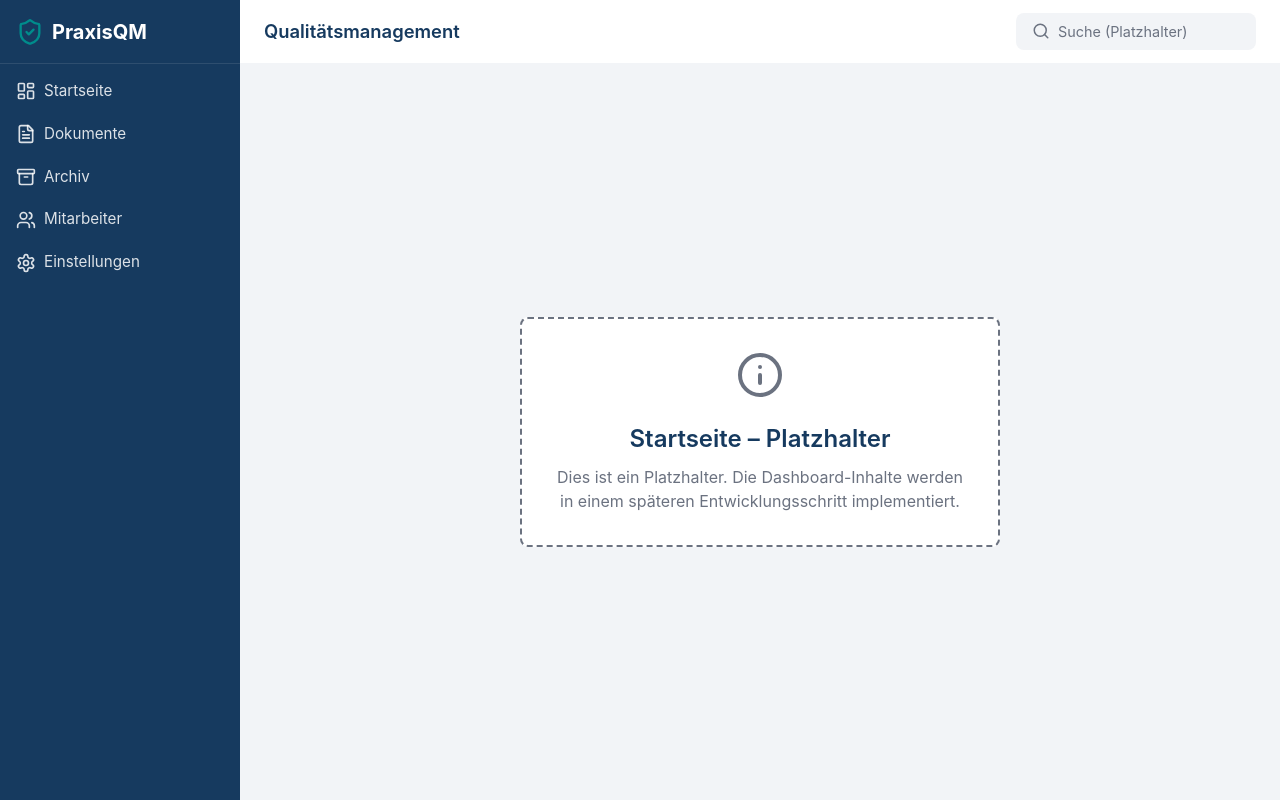
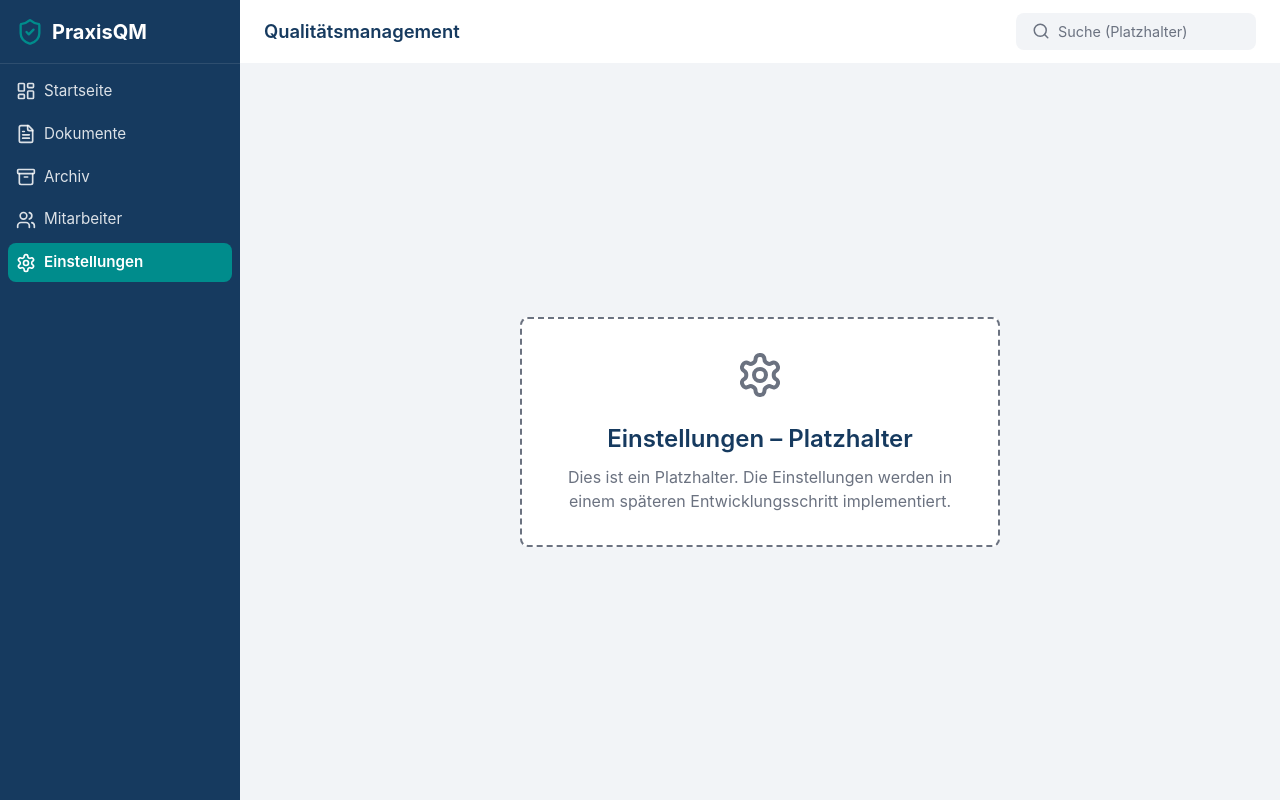
Before and after one commit to prince-barnaby/PraxisQM, a React (Vite) app: page /#/einstellungen in a window 1280 px wide. Built offline with nearby package versions, Linux system fonts and the light colour scheme.

Commit message:
Implement React Router navigation

```diff
--- a/package.json
+++ b/package.json
@@ -12,7 +12,8 @@
   "dependencies": {
     "lucide-react": "^0.408.0",
     "react": "^18.3.1",
-    "react-dom": "^18.3.1"
+    "react-dom": "^18.3.1",
+    "react-router-dom": "^6.30.4"
   },
   "devDependencies": {
     "@tauri-apps/cli": "^1.6.0",
--- a/src/App.tsx
+++ b/src/App.tsx
@@ -1,13 +1,21 @@
+import { Routes, Route } from "react-router-dom";
 import AppShell from "./components/AppShell";
 import Startseite from "./pages/Startseite";
+import Dokumente from "./pages/Dokumente";
+import Archiv from "./pages/Archiv";
+import Mitarbeiter from "./pages/Mitarbeiter";
+import Einstellungen from "./pages/Einstellungen";
 
-// PraxisQM – Anwendungskomponente
-// Modul: Grundstruktur
-// Zweck: Setzt die App-Shell und die Startseite zusammen.
 export default function App() {
   return (
     <AppShell>
-      <Startseite />
+      <Routes>
+        <Route path="/" element={<Startseite />} />
+        <Route path="/dokumente" element={<Dokumente />} />
+        <Route path="/archiv" element={<Archiv />} />
+        <Route path="/mitarbeiter" element={<Mitarbeiter />} />
+        <Route path="/einstellungen" element={<Einstellungen />} />
+      </Routes>
     </AppShell>
   );
 }
--- a/src/pages/Startseite.css
+++ b/src/components/PlaceholderPage.css
@@ -1,11 +1,11 @@
-.pqm-startseite {
+.pqm-placeholder {
   display: flex;
   align-items: center;
   justify-content: center;
   height: 100%;
 }
 
-.pqm-startseite__placeholder {
+.pqm-placeholder__card {
   text-align: center;
   max-width: 480px;
   padding: var(--pqm-space-4);
@@ -14,13 +14,13 @@
   border: 2px dashed var(--pqm-color-neutral);
 }
 
-.pqm-startseite__placeholder h2 {
+.pqm-placeholder__title {
   margin-top: var(--pqm-space-2);
   color: var(--pqm-color-primary);
   font-weight: 600;
 }
 
-.pqm-startseite__placeholder p {
+.pqm-placeholder__message {
   margin-top: var(--pqm-space-1);
   color: var(--pqm-color-neutral);
 }
--- /dev/null
+++ b/src/components/PlaceholderPage.tsx
@@ -0,0 +1,24 @@
+import type { LucideIcon } from "lucide-react";
+import "./PlaceholderPage.css";
+
+interface PlaceholderPageProps {
+  icon: LucideIcon;
+  title: string;
+  message: string;
+}
+
+export default function PlaceholderPage({
+  icon: Icon,
+  title,
+  message,
+}: PlaceholderPageProps) {
+  return (
+    <div className="pqm-placeholder">
+      <div className="pqm-placeholder__card">
+        <Icon size={48} color="var(--pqm-color-neutral)" />
+        <h2 className="pqm-placeholder__title">{title}</h2>
+        <p className="pqm-placeholder__message">{message}</p>
+      </div>
+    </div>
+  );
+}
--- a/src/components/Sidebar.css
+++ b/src/components/Sidebar.css
@@ -36,7 +36,7 @@
   padding: var(--pqm-space-1);
   border-radius: var(--pqm-radius);
   color: rgba(255, 255, 255, 0.85);
-  cursor: default;
+  text-decoration: none;
   font-size: 0.95rem;
   transition: background-color 0.15s ease;
 }
@@ -44,3 +44,10 @@
 .pqm-sidebar__item:hover {
   background-color: rgba(255, 255, 255, 0.08);
 }
+
+.pqm-sidebar__item--active,
+.pqm-sidebar__item.active {
+  background-color: var(--pqm-color-accent);
+  color: var(--pqm-color-background);
+  font-weight: 600;
+}
--- a/src/components/Sidebar.tsx
+++ b/src/components/Sidebar.tsx
@@ -1,3 +1,4 @@
+import { NavLink } from "react-router-dom";
 import {
   LayoutDashboard,
   FileText,
@@ -6,18 +7,21 @@ import {
   Settings,
   ShieldCheck,
 } from "lucide-react";
+import type { LucideIcon } from "lucide-react";
 import "./Sidebar.css";
 
-// PraxisQM – Sidebar
-// Modul: Navigation
-// Zweck: Statische Hauptnavigation links. Keine echte Navigation – nur Struktur.
+interface NavItem {
+  label: string;
+  to: string;
+  icon: LucideIcon;
+}
 
-const navItems = [
-  { label: "Startseite", icon: LayoutDashboard },
-  { label: "Dokumente", icon: FileText },
-  { label: "Archiv", icon: Archive },
-  { label: "Mitarbeiter", icon: Users },
-  { label: "Einstellungen", icon: Settings },
+const navItems: NavItem[] = [
+  { label: "Startseite", to: "/", icon: LayoutDashboard },
+  { label: "Dokumente", to: "/dokumente", icon: FileText },
+  { label: "Archiv", to: "/archiv", icon: Archive },
+  { label: "Mitarbeiter", to: "/mitarbeiter", icon: Users },
+  { label: "Einstellungen", to: "/einstellungen", icon: Settings },
 ];
 
 export default function Sidebar() {
@@ -28,11 +32,16 @@ export default function Sidebar() {
         <span className="pqm-sidebar__title">PraxisQM</span>
       </div>
       <nav className="pqm-sidebar__nav">
-        {navItems.map(({ label, icon: Icon }) => (
-          <div key={label} className="pqm-sidebar__item">
+        {navItems.map(({ label, to, icon: Icon }) => (
+          <NavLink
+            key={label}
+            to={to}
+            end={to === "/"}
+            className="pqm-sidebar__item"
+          >
             <Icon size={20} />
             <span>{label}</span>
-          </div>
+          </NavLink>
         ))}
       </nav>
     </aside>
--- a/src/main.tsx
+++ b/src/main.tsx
@@ -1,14 +1,14 @@
 import React from "react";
 import ReactDOM from "react-dom/client";
+import { HashRouter } from "react-router-dom";
 import App from "./App";
 import "./styles/tokens.css";
 import "./styles/global.css";
 
-// PraxisQM – Anwendungseintrittspunkt
-// Modul: Grundstruktur
-// Zweck: Bindet React in das DOM ein und lädt globale Styles.
 ReactDOM.createRoot(document.getElementById("root")!).render(
   <React.StrictMode>
-    <App />
+    <HashRouter>
+      <App />
+    </HashRouter>
   </React.StrictMode>
 );
--- /dev/null
+++ b/src/pages/Archiv.tsx
@@ -0,0 +1,12 @@
+import { Archive } from "lucide-react";
+import PlaceholderPage from "../components/PlaceholderPage";
+
+export default function Archiv() {
+  return (
+    <PlaceholderPage
+      icon={Archive}
+      title="Archiv – Platzhalter"
+      message="Dies ist ein Platzhalter. Die Archivansicht wird in einem späteren Entwicklungsschritt implementiert."
+    />
+  );
+}
--- /dev/null
+++ b/src/pages/Dokumente.tsx
@@ -0,0 +1,12 @@
+import { FileText } from "lucide-react";
+import PlaceholderPage from "../components/PlaceholderPage";
+
+export default function Dokumente() {
+  return (
+    <PlaceholderPage
+      icon={FileText}
+      title="Dokumente – Platzhalter"
+      message="Dies ist ein Platzhalter. Die Dokumentenverwaltung wird in einem späteren Entwicklungsschritt implementiert."
+    />
+  );
+}
--- /dev/null
+++ b/src/pages/Einstellungen.tsx
@@ -0,0 +1,12 @@
+import { Settings } from "lucide-react";
+import PlaceholderPage from "../components/PlaceholderPage";
+
+export default function Einstellungen() {
+  return (
+    <PlaceholderPage
+      icon={Settings}
+      title="Einstellungen – Platzhalter"
+      message="Dies ist ein Platzhalter. Die Einstellungen werden in einem späteren Entwicklungsschritt implementiert."
+    />
+  );
+}
--- /dev/null
+++ b/src/pages/Mitarbeiter.tsx
@@ -0,0 +1,12 @@
+import { Users } from "lucide-react";
+import PlaceholderPage from "../components/PlaceholderPage";
+
+export default function Mitarbeiter() {
+  return (
+    <PlaceholderPage
+      icon={Users}
+      title="Mitarbeiter – Platzhalter"
+      message="Dies ist ein Platzhalter. Die Mitarbeiterverwaltung wird in einem späteren Entwicklungsschritt implementiert."
+    />
+  );
+}
--- a/src/pages/Startseite.tsx
+++ b/src/pages/Startseite.tsx
@@ -1,21 +1,12 @@
-import { Info } from "lucide-react";
-import "./Startseite.css";
-
-// PraxisQM – Startseite
-// Modul: Dashboard
-// Zweck: Leere Startseite mit eindeutig gekennzeichnetem Platzhalter.
+import { LayoutDashboard } from "lucide-react";
+import PlaceholderPage from "../components/PlaceholderPage";
 
 export default function Startseite() {
   return (
-    <div className="pqm-startseite">
-      <div className="pqm-startseite__placeholder">
-        <Info size={48} color="var(--pqm-color-neutral)" />
-        <h2>Startseite – Platzhalter</h2>
-        <p>
-          Dies ist ein Platzhalter. Die Dashboard-Inhalte werden in einem
-          späteren Entwicklungsschritt implementiert.
-        </p>
-      </div>
-    </div>
+    <PlaceholderPage
+      icon={LayoutDashboard}
+      title="Startseite – Platzhalter"
+      message="Dies ist ein Platzhalter. Die Dashboard-Inhalte werden in einem späteren Entwicklungsschritt implementiert."
+    />
   );
 }
```
Also changed, not shown: 1 other file (tests, documents, lock files or other folders).
